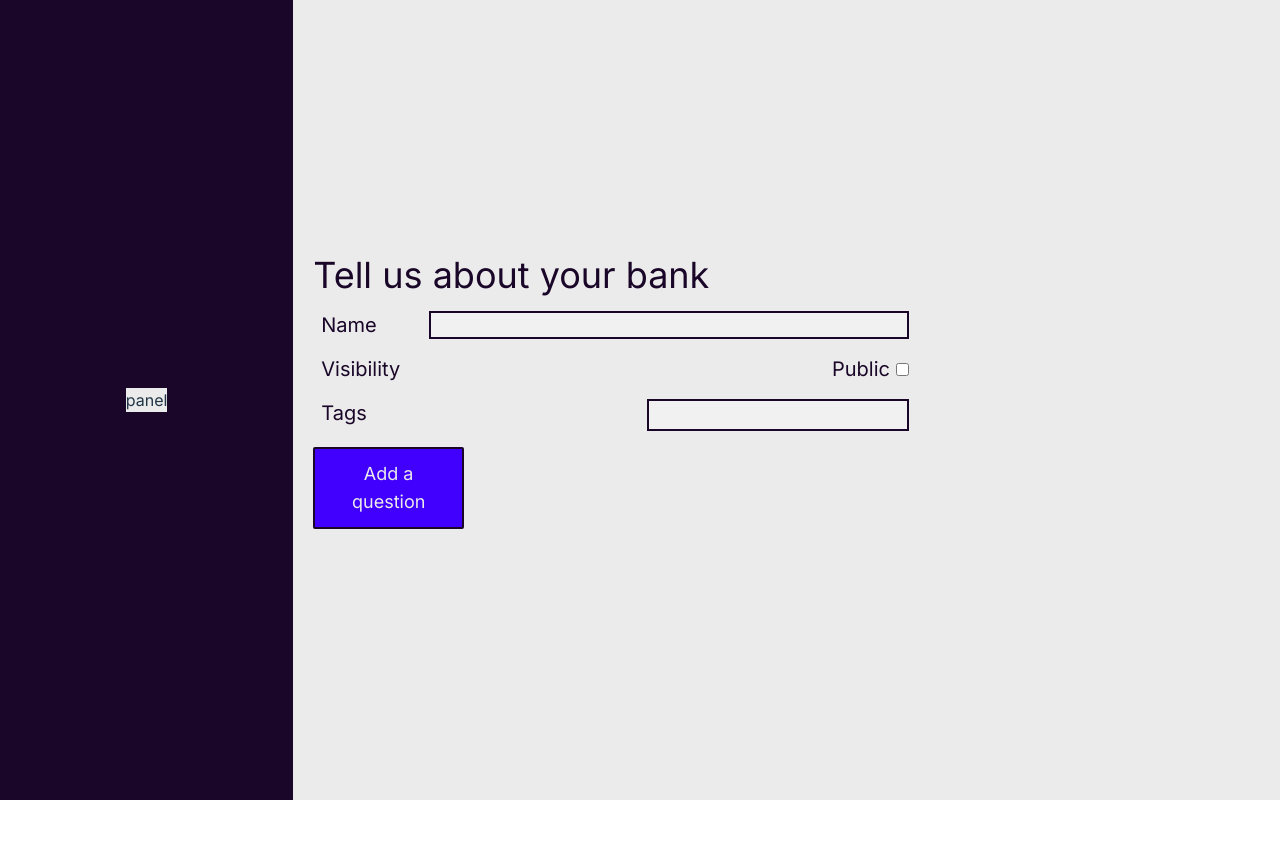
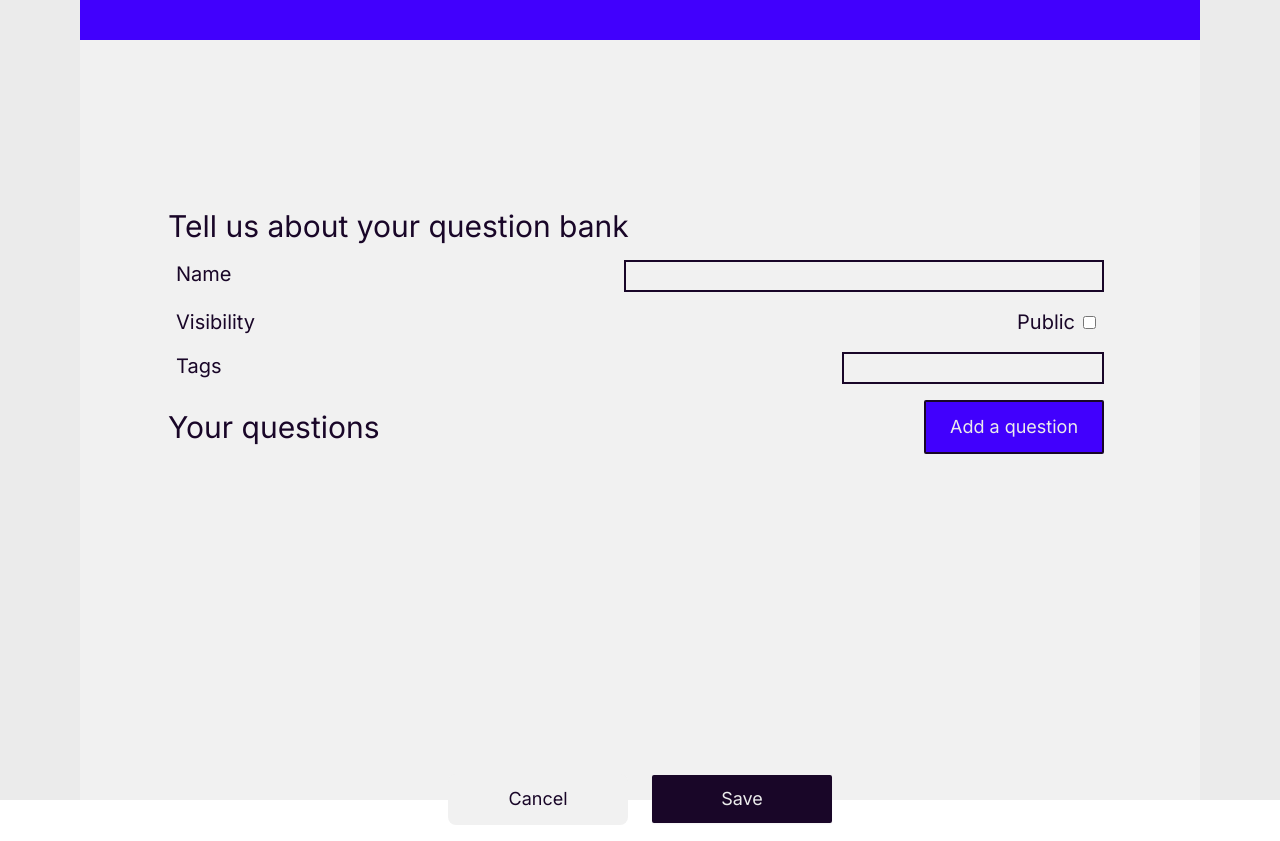
Before and after one commit to abdullahkhan9375/openbank, a React (Vite) app in the folder ob-ui-2/: page /user in a window 1280 px wide. Before the commit the page ends 800 px from the top, so only its background shows below. Built offline with nearby package versions, Linux system fonts and the light colour scheme.

Commit message:
added validation to forms, changed styling, some housekeeping

```diff
--- a/ob-ui-2/package.json
+++ b/ob-ui-2/package.json
@@ -9,13 +9,17 @@
     "preview": "vite preview"
   },
   "dependencies": {
+    "lodash": "^4.17.21",
     "react": "^18.2.0",
     "react-dom": "^18.2.0",
-    "react-router-dom": "^6.4.4"
+    "react-router-dom": "^6.4.4",
+    "uuid": "^9.0.0"
   },
   "devDependencies": {
+    "@types/lodash": "^4.14.191",
     "@types/react": "^18.0.24",
     "@types/react-dom": "^18.0.8",
+    "@types/uuid": "^9.0.0",
     "@vitejs/plugin-react": "^2.2.0",
     "autoprefixer": "^10.4.13",
     "postcss": "^8.4.19",
--- /dev/null
+++ b/ob-ui-2/src/common/buttons/styles.ts
@@ -0,0 +1,5 @@
+// Button Styles
+export const actioButtonBase = "rounded-sm border-2 border-black text-lg ";
+export const actionButtonClass = `${actioButtonBase} bg-purple hover:border-gray-light text-gray-light `;
+export const altActionButtonClass = `${actioButtonBase} bg-black shadow-sm rounded-sm px-2 py-2 mr-3`;
+export const actioButtonDisabledClass = `${actioButtonBase} cursor-not-allowed bg-gray text-black hover:border-black `;
--- a/ob-ui-2/src/pages/Root.tsx
+++ b/ob-ui-2/src/pages/Root.tsx
@@ -3,7 +3,10 @@ import { Outlet } from "react-router-dom";
 export const Root = () =>
 {
     return (
-        <div className="w-screen h-screen bg-gray-light">
+        <div className="w-screen mx-auto h-screen bg-gray-light">
+            <div id="panel" className="bg-purple flex flex-col items-center justify-start w-[70em] h-[5vh] mx-auto">
+
+            </div>
             <Outlet/>
         </div>
     );
--- a/ob-ui-2/src/pages/User/BankDetails.tsx
+++ b/ob-ui-2/src/pages/User/BankDetails.tsx
@@ -1,37 +1,175 @@
 import { useState } from "react";
+import { TChoice } from "./ChoiceDetails";
 import { formBox, headingText, labelDivClass, labelText } from "./CommonStyling";
-import { QuestionDetails } from "./QuestionDetails";
+import { QuestionDetails, TQuestion } from "./QuestionDetails";
+import { isEqual } from "lodash";
+import { v4 as uuidv4 } from 'uuid';
+import { actionButtonClass, altActionButtonClass } from "../../common/buttons/styles";
+import { Link } from "react-router-dom";
 
 export const textInputClass = "border-2 border-black bg-white px-3 h-[2em]";
 
+type TBank =
+{
+    bankName: string,
+    isPublic: boolean,
+    tags: string[],
+    questions: TQuestion[],
+    createdAt: string,
+};
+
+const lEmptyBank: TBank =
+{
+    bankName: "",
+    isPublic: false,
+    tags: [],
+    questions: [],
+    createdAt: "",
+}
+
+const lEmptyChoice: TChoice =
+{
+    id: 0,
+    body: "",
+    correct: false,
+    explanation: "",
+};
+
 export const BankDetails = () =>
 {
+    const lEmptyQuestion: TQuestion =
+    {
+        id: uuidv4(),
+        statement: "",
+        choices: [lEmptyChoice],
+    };
+
+    const [ bank, setBank ] = useState<TBank>(lEmptyBank);
     const [ addingQuestion, setAddingQuestion ] = useState<boolean>(false);
+    const [ selectedQuestion, setSelectedQuestion ] = useState<TQuestion>(lEmptyQuestion);
+    const [ questions, setQuestions ] = useState<TQuestion[]>([]);
+
+    const onAddQuestion = () =>
+    {
+        setAddingQuestion(true);
+    };
+
+    console.log("Bank:" , bank);
+
+    const onSelectQuestion = (aQuestionIndex: number) =>
+    {
+        setSelectedQuestion(questions[aQuestionIndex]);
+        setAddingQuestion(true);
+    }
+
+    const onCancelSubmit = () =>
+    {
+        setAddingQuestion(false);
+    };
+
+    const handleSaveBank = () =>
+    {
+        const lBank: TBank =
+        {
+            ...bank,
+            questions: questions,
+            createdAt: String(Date.now()),
+        };
+
+        // API CALL RUNS HERE.
+        console.log(lBank);
+    }
+
+    const handleCancel = () =>
+    {
+
+    }
+
+    const onSubmitQuestion = (aQuestion: TQuestion) =>
+    {
+        const lQuestions: TQuestion[] = questions;
+        const lQuestionIndex = questions.findIndex((lQuestion: TQuestion) =>
+        {
+            return lQuestion.id == aQuestion.id;
+        })
+
+        if (lQuestionIndex === -1)
+        {
+            setQuestions([...questions, aQuestion]);
+        }
+        else if (!isEqual(aQuestion, lQuestions[lQuestionIndex]))
+        {
+            lQuestions[lQuestionIndex] = aQuestion;
+            setQuestions(lQuestions);
+        }
+
+        setAddingQuestion(false);
+        setSelectedQuestion(lEmptyQuestion);
+    }
 
     return (
         <>
         { addingQuestion
-                ? <QuestionDetails/>
-                :  <div className="container flex flex-col h-1/2 items-start px-3 w-[100em] justify-evenly">
+                ? <QuestionDetails onCancelSubmit={onCancelSubmit} onSubmit={onSubmitQuestion} question={selectedQuestion}/>
+                :  <div className="container flex flex-col w-[60em] mt-[10em]">
                         <div className={formBox}>
-                            <h3 className={headingText}> Tell us about your bank </h3>
+                            <h3 className={headingText}> Tell us about your question bank </h3>
                             <form className="py-2">
                                 <div className="container flex flex-col">
                                     <div className={labelDivClass}>
-                                        <label className={labelText}> Name </label><input className={`${textInputClass}, w-[30em]`} type={"text"}/>
+                                        <label
+                                            className={labelText}>
+                                                Name
+                                        </label>
+                                        <input
+                                            value={bank.bankName}
+                                            onChange={(event) => {setBank({...bank, bankName: event.target.value })}}
+                                            className={`${textInputClass} w-[30em]`} type={"text"}
+                                        />
                                     </div>
                                     <div className={labelDivClass}>
                                         <label className={labelText}> Visibility </label>
                                         <div>
-                                            <label className={labelText}>Public </label><input type={"checkbox"}/>
+                                            <label className={labelText}>
+                                                Public
+                                            </label>
+                                            <input
+                                                    checked={bank.isPublic}
+                                                    // checked={Boolean(bank.isPublic)}
+                                                    onChange={(event) => setBank({ ...bank, isPublic: event.target.checked })}
+                                                    className="bg-gray-light border-0 mx-2" type={"checkbox"}
+                                            />
                                         </div>
                                     </div>
                                         <div className={labelDivClass}>
                                             <label className={labelText}> Tags </label>
-                                            <input className={textInputClass} type={"text"}/>
+                                            <input  className={textInputClass}
+                                                    value={bank.tags}
+                                                    onChange={(event) => setBank({ ...bank, tags: [event.target.value]})}
+                                                    type={"text"}
+                                            />
                                         </div>
                                     </div>
-                                    <button className="my-2 rounded-sm w-1/5 bg-purple border-2 border-black text-lg text-gray-light" onClick={() => setAddingQuestion(true)}> Add a question </button>
+                                    <div className="container mt-2 items-center flex flex-col justify-between">
+                                        <div className="container flex flex-row items-center justify-between">
+                                            <h3 className={headingText}> Your questions </h3>
+                                            <button className={`${actionButtonClass} mr-2 text-lg w-[10em] `} onClick={() => setAddingQuestion(true)}>
+                                                Add a question
+                                            </button>
+                                        </div>
+                                        <div className="container flex flex-col h-[20em] overflow-scroll">
+                                            {questions.map((aQuestion: TQuestion, index: number) =>
+                                            {
+                                                return <a onClick={() => onSelectQuestion(index)}>Question #{index}</a>;
+                                            })}
+                                        </div>
+                                    </div>
+                                    <div className="container flex flex-row mx-auto w-full justify-center items-center">
+                                        <button type="button" className={`bg-white hover:border-white text-black text-lg w-[10em] mx-3`}>
+                                            <Link to="/home" className="text-black hover:text-black">Cancel</Link>
+                                        </button>
+                                        <button type="button" onClick={handleSaveBank} className={`${altActionButtonClass} text-gray-light text-lg w-[10em] mx-3 hover:border-white`}> Save </button>
+                                    </div>
                             </form>
                         </div>
                     </div>
--- a/ob-ui-2/src/pages/User/ChoiceDetails.tsx
+++ b/ob-ui-2/src/pages/User/ChoiceDetails.tsx
@@ -1,4 +1,5 @@
 import { FormEvent, useEffect, useState } from "react";
+import { actioButtonDisabledClass, actionButtonClass } from "../../common/buttons/styles";
 import { textInputClass } from "./BankDetails";
 import { labelText } from "./CommonStyling";
 
@@ -13,42 +14,50 @@ export type TChoice =
 interface IChoiceProps
 {
     selectedChoice: TChoice;
-    onSubmitQuestion: (aChoice: TChoice) => void;
+    onSaveChoice: (aChoice: TChoice) => void;
 }
 
 export const ChoiceDetails = (aChoiceProps: IChoiceProps) =>
 {
     const [ choice, setChoice ] = useState<TChoice>(aChoiceProps.selectedChoice);
+    const [ error, setError ] = useState<boolean>(true);
 
     const handleSubmit = (event: FormEvent) =>
     {
-        aChoiceProps.onSubmitQuestion(choice);
+        console.log("Choice: ", choice);
+        aChoiceProps.onSaveChoice(choice);
     };
 
     useEffect(() =>
     {
-        setChoice(aChoiceProps.selectedChoice)
+       setChoice(aChoiceProps.selectedChoice);
+       setError(true);
     }, [aChoiceProps]);
+
+    useEffect(() =>
+    {
+        setError(choice.body === "" || choice.body === aChoiceProps.selectedChoice.body);
+    }, [choice]);
 
     return (
             <div className="w-full mx-3">
-                <form onSubmit={handleSubmit} action="">
+                <form onSubmit={handleSubmit}>
                     <div className="mb-1">
                         <label className={labelText}> Choice #{choice.id} </label>
                     </div>
                     <div className="mb-1">
-                        <input type="text" className={`${textInputClass}, w-4/5`} value={choice.body} onChange={(event) => {setChoice({...choice, body: event.target.value })}
+                        <input type="text" className={`${textInputClass} w-4/5`} value={choice.body} onChange={(event) => {setChoice({...choice, body: event.target.value })}
                         }/>
                         <label className={labelText}> Correct </label>
-                        <input type="checkbox" checked={choice.correct} onChange={(event) => {setChoice({...choice, correct: Boolean(event.target.value) })}
+                        <input type="checkbox" className="bg-gray-light" value={String(choice.correct)} onChange={(event) => {setChoice({...choice, correct: event.target.checked })}
                         } />
                     </div>
                     <div className="mb-1">
                         <label className={labelText}> Explanation </label>
                     </div>
                     <div className="container flex flex-row">
-                        <input className={`${textInputClass}, w-full h-[100px]`} value={choice.explanation} onChange={(event) => {setChoice({...choice, explanation: event.target.value })}} type="text"/>
-                        <button type="button" onClick={handleSubmit}> save </button>
+                        <input className={`${textInputClass} w-full h-[100px]`} value={choice.explanation} onChange={(event) => {setChoice({...choice, explanation: event.target.value })}} type="text"/>
+                        <button type="button" className={`${error ? actioButtonDisabledClass : actionButtonClass} ml-2`} onClick={handleSubmit}> save </button>
                     </div>
                 </form>
             </div>
--- a/ob-ui-2/src/pages/User/CommonStyling.ts
+++ b/ob-ui-2/src/pages/User/CommonStyling.ts
@@ -1,4 +1,7 @@
-export const formBox = "container flex flex-col w-4/5 justify-evenly px-2 py-2";
-export const labelDivClass = "container flex flex-row p-2 justify-between w-4/5"
+export const formBox = "container flex flex-col justify-evenly px-2 py-2";
+export const labelDivClass = "container flex flex-row p-2 justify-between";
 export const labelText = "text-xl text-black";
-export const headingText = "text-4xl text-black";
+export const headingText = "text-3xl text-black";
+
+// Form Styles
+export const formDivClass = "container flex w-6/6 flex-row px-2";
--- a/ob-ui-2/src/pages/User/QuestionDetails.tsx
+++ b/ob-ui-2/src/pages/User/QuestionDetails.tsx
@@ -1,137 +1,145 @@
 import { FormEvent, useEffect, useState } from "react";
-import { labelDivClass, labelText } from "./CommonStyling";
+import { formDivClass, labelDivClass, labelText } from "./CommonStyling";
 import { ChoiceDetails, TChoice } from "./ChoiceDetails";
 import { textInputClass } from "./BankDetails";
+import { actioButtonDisabledClass, actionButtonClass } from "../../common/buttons/styles";
 
-const lEmptyChoice: TChoice =
+export type TQuestion =
 {
-    id: 0,
-    body: "",
-    correct: false,
-    explanation: "",
-};
+    id: string,
+    statement: string,
+    choices: TChoice[],
+}
 
-const actioButtonBase = "rounded-sm border-2 border-black text-lg "
-const actionButtonClass = `${actioButtonBase}, bg-purple hover:border-gray-light text-gray-light `
-const actioButtonDisabledClass = `${actioButtonBase} cursor-not-allowed bg-gray text-black hover:border-black `
+interface IQuestionDetailsProps
+{
+    question: TQuestion;
+    onCancelSubmit: () => void;
+    onSubmit: (aQuestion: TQuestion) => void;
+}
 
-export const QuestionDetails = () =>
+type TQuestionError =
 {
-    const [ choiceQty, setChoiceQty ] = useState<number>(1);
-    const [ questionStatement, setQuestionStatement ] = useState<string>("");
-    const [ choices, setChoices ] = useState<TChoice[]>([]);
-    const [ selectedChoice, setSelectedChoice ] = useState<TChoice>(lEmptyChoice);
-    const [ error, setError ] = useState<boolean>(true);
+    invalidChoices: boolean,
+    invalidStatement: boolean,
+    invalidQty: boolean,
+    invalidCorrect: boolean,
+}
+
+export const QuestionDetails = (aQuestionDetailsProps: IQuestionDetailsProps) =>
+{
+    const lQuestion = aQuestionDetailsProps.question;
+    const [ question, setQuestion ] = useState<TQuestion>(lQuestion)
+    const [ choiceQty, setChoiceQty ] = useState<number>(lQuestion.choices.length);
+    const [ selectedChoice, setSelectedChoice ] = useState<TChoice>(lQuestion.choices[0]);
+    const [ error, setError ] = useState<TQuestionError>(
+        {
+            invalidChoices: false,
+            invalidStatement: true,
+            invalidQty: false,
+            invalidCorrect: false,
+        }
+    );
+
+    useEffect(() =>
+    {
+        setQuestion(aQuestionDetailsProps.question);
+    }, [aQuestionDetailsProps.question]);
+
+    useEffect(() =>
+    {
+        const lBlankChoiceExists = question.choices.findIndex((aChoice: TChoice) => aChoice.body === "") !== -1;
+        const lCorrectOptionDoesntExist = question.choices.findIndex((aChoice: TChoice) => aChoice.correct === true) === -1;
+
+        setError({
+            invalidQty: choiceQty === 0,
+            invalidCorrect: lCorrectOptionDoesntExist,
+            invalidStatement: question.statement === "",
+            invalidChoices: question.choices.length === 0
+                         || choiceQty !== question.choices.length
+                         || lBlankChoiceExists
+                });
+
+        // console.log("Errors: ", error);
+    }, [question, choiceQty])
 
     const handleSelectedChoice = (index: number) =>
     {
-        const lIndex = choices.findIndex((aChoice: TChoice) =>
+        const lIndex = question.choices.findIndex((aChoice: TChoice) =>
         {
             return aChoice.id === index
-
         });
 
         if (lIndex === -1)
         {
-            setSelectedChoice({ ...lEmptyChoice, id: index });
+            setSelectedChoice({ id: index, body: "", correct: false, explanation: ""});
         } else
         {
-            setSelectedChoice({...choices[lIndex]})
+            setSelectedChoice({...question.choices[lIndex]})
         }
     };
-
-    useEffect(() =>
-    {
-        setError(false);
-        if (choices.length === 0 || choiceQty !== choices.length)
-        {
-            setError(true);
-        }
-        if (choiceQty === choices.length) // If choices are there but one is empty.
-        {
-            for (const choice of choices)
-            {
-                if (choice.body === "")
-                {
-                    setError(true);
-                    break
-                }
-            }
-        }
-        console.log("Choices: ", choices);
-    }, [choices])
-
-    console.log("Selected choice: ", selectedChoice);
 
     const handleSubmit = (event: FormEvent) =>
     {
         event.preventDefault();
-        if (choiceQty === choices.length) // If choices are there but one is empty.
+
+        const lEditedQuestion: TQuestion =
         {
-            for (const choice of choices)
-            {
-                if (choice.body === "")
-                {
-                    setError(true);
-                    return;
-                }
-            }
-        }
-
-        setError(false);
-
-        const lQuestion =
-        {
-            statement: questionStatement,
-            qty: choiceQty,
-            choices: choices,
+            id: question.id,
+            statement: question.statement,
+            choices: question.choices,
         };
 
-        console.log(lQuestion);
+        aQuestionDetailsProps.onSubmit(lEditedQuestion);
     };
 
     const onChoiceSubmit = (aChoice: TChoice) =>
     {
-        const lChoices: TChoice[] = choices;
+        const lChoices: TChoice[] = question.choices;
 
         const choiceIndex: number = lChoices.findIndex((lChoice: TChoice) =>
         {
             return lChoice.id === aChoice.id
         });
 
-        console.log("Index: ", choiceIndex);
-
         if (choiceIndex === -1)
         {
-            setChoices([...choices, aChoice])
-        } else {
+            setQuestion({ ...question, choices: [...question.choices, aChoice ]});
+        } else
+        {
             lChoices[choiceIndex] = aChoice;
-            setChoices(lChoices)
+            setQuestion({ ...question, choices: lChoices});
         }
+
         setSelectedChoice(aChoice);
     }
 
+    const lError =     error.invalidChoices
+                    || error.invalidCorrect
+                    || error.invalidQty
+                    || error.invalidStatement;
+
     return (
-        <div className="container bg-gray flex flex-col w-[100em] items-start justify-evenly mx-5 h-3/6 py-[3em] px-[3em] shadow-lg">
-            <form onSubmit={handleSubmit} action=""
+        <div className="container bg-gray-light flex flex-col mx-auto h-[33em] pt-3 px-[3em] mt-[10em] border-2">
+            <form onSubmit={handleSubmit} action="">
+                <div
                 className="container flex flex-col h-full justify-around">
-                <div>
-                    <div className={"container flex flex-row px-2 py-1 items-center justify-between w-full"}>
+                    <div className={`${formDivClass} my-5 flex-col`}>
+                        <div className={"container flex flex-col px-2 py-1 justify-between w-full"}>
                             <label className={labelText}> Question Statement </label>
                             <input type="text"
-                            className={`${textInputClass}, w-[50em]`}
-                            value={questionStatement}
-                            onChange={(event) => setQuestionStatement(event.target.value)}
+                                className={`${textInputClass} h-[5em] p-0 mt-2`}
+                                value={question.statement}
+                                onChange={(event) => setQuestion({ ...question, statement: event.target.value })}
                             />
                         </div>
-                    <div className="container flex flex-row px-2 items-center justify-between w-full">
+                        <div className="container flex flex-row px-2 mt-3 w-2/5 justify-between">
                             <label className={labelText}> No. of Choices </label>
-                        <input type="number" className={`${textInputClass}, w-[5em]`} value={choiceQty} onChange={(event) => setChoiceQty(Number(event.target.value))}/>
+                            <input type="number" className={`${textInputClass} w-[5em] h-[2em]`} value={choiceQty} onChange={(event) => setChoiceQty(Number(event.target.value))}/>
                         </div>
                     </div>
-                <div>
-                    <div className="container flex flex-row mt-3 px-2">
-                        <div className={`${textInputClass}container flex flex-col text-center pt-3 w-1/3 h-[197px] bg-white overflow-scroll`}>
+                    <div className={formDivClass}>
+                        <div className={`${textInputClass}container flex flex-col text-center pt-3 w-1/6 h-[197px] bg-white overflow-scroll`}>
                             {
                                 Array(choiceQty).fill(0).map((_, index: number) =>
                                 {
@@ -139,12 +147,16 @@ export const QuestionDetails = () =>
                                 })
                             }
                         </div>
-                        <ChoiceDetails selectedChoice={selectedChoice} onSubmitQuestion={onChoiceSubmit}/>
+                        <ChoiceDetails selectedChoice={selectedChoice} onSaveChoice={onChoiceSubmit}/>
                     </div>
+                    <div className="container flex flex-row mx-auto mt-4 items-center justify-around w-[20em]">
+                            <button className="border-0 bg-gray-light text-lg" onClick={aQuestionDetailsProps.onCancelSubmit}> Cancel </button>
+                            <button type="submit"
+                            className={`${lError ? actioButtonDisabledClass : actionButtonClass} w-[10em]`}> Submit </button>
                     </div>
-                <div className="container flex flex-row mx-auto items-center justify-around w-[20em]">
-                        <button className="border-0 bg-gray text-lg hover:text-gray-light"> Cancel </button>
-                        <button type="submit" className={`${error ? actioButtonDisabledClass : actionButtonClass}, w-[10em]`}> Submit </button>
+                    <div className={`mx-auto text-red mt-2 ${lError ? "opacity-1": "opacity-0"}`}>
+                     {lError && " You haven't saved all choices and/or typed a question statement and/or nominated a correct choice."}
+                    </div>
                 </div>
             </form>
         </div>
--- a/ob-ui-2/src/pages/User/ShowUser.tsx
+++ b/ob-ui-2/src/pages/User/ShowUser.tsx
@@ -7,11 +7,10 @@ export const ShowUser = () =>
     const [addBank, setAddBank] = useState<boolean>(false);
 
     return (
-        <div className="container flex flex-row items-center w-screen h-screen">
-            <div id="panel" className="bg-black flex flex-col items-center justify-center w-[30em] h-full">
-                <p className="bg-gray-light">panel</p>
-            </div>
+        <>
+        <div className="container flex flex-col bg-gray-light w-[70em] h-[95vh] bg-white mx-auto items-center justify-between">
             <BankDetails/>
         </div>
+        </>
     )
 }
--- a/ob-ui-2/tailwind.config.cjs
+++ b/ob-ui-2/tailwind.config.cjs
@@ -6,6 +6,7 @@ module.exports = {
     "blue" : '#1fb6ff',
     'gray-light': '#EBEBEB',
     'gray': '#BBBBBB',
+    "red": "#E02626",
     "purple": '#4100FD',
     "pink": '#ff49db',
     "orange": '#ff7849',
```
Also changed, not shown: ob-ui-2/src/pages/Home/ShowHome.tsx (+4 -3 lines), 1 other file (tests, documents, lock files or other folders). Lines whose indentation alone changed are shown as unchanged.
